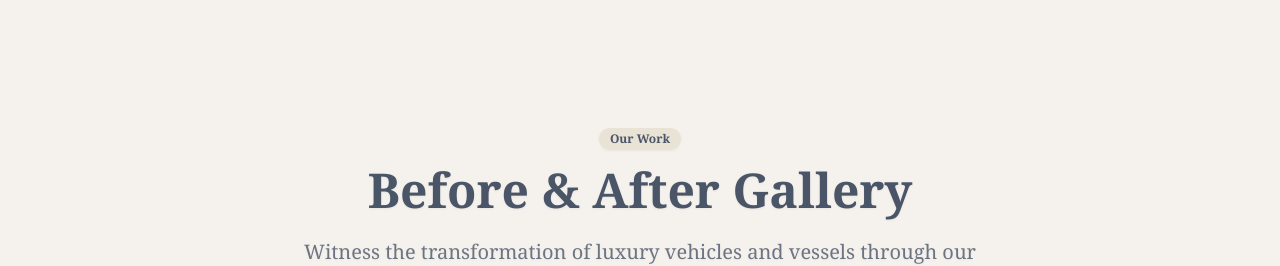
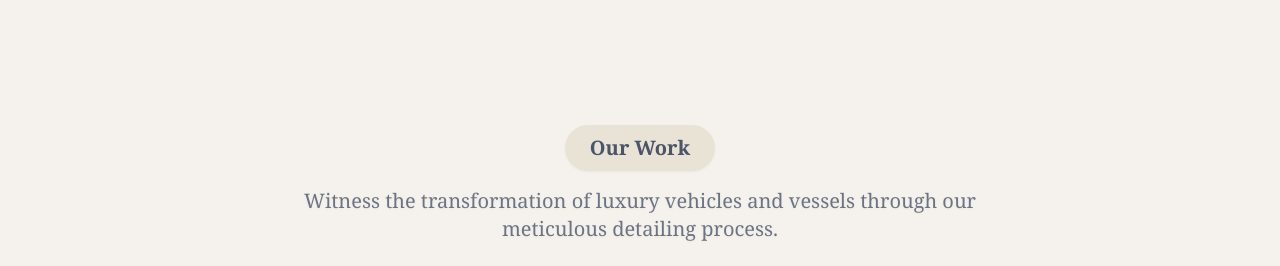
Before and after one commit to borourke9/admiral, a Next.js app: page / in a window 1280 px wide. Shown: the part 2660-2926 px from the top of the page. Built offline with nearby package versions, Linux system fonts and the light colour scheme.

Commit message:
Update gallery section header styling

```diff
--- a/app/page.tsx
+++ b/app/page.tsx
@@ -423,10 +423,9 @@ export default function AdmiralDetailing() {
         <div className="container mx-auto px-4">
           <div className="max-w-6xl mx-auto">
             <div className="text-center mb-12 sm:mb-16">
-              <Badge className="mb-4 bg-beige-200/90 text-vintage-navy font-serif drop-shadow-sm">Our Work</Badge>
-              <h2 className="text-3xl sm:text-4xl md:text-5xl font-serif font-bold text-vintage-navy mb-4 sm:mb-6 drop-shadow-sm">
-                Before & After Gallery
-              </h2>
+              <Badge className="mb-4 bg-beige-200/90 text-vintage-navy font-serif drop-shadow-sm text-lg sm:text-xl px-6 py-2">
+                Our Work
+              </Badge>
               <p className="text-lg sm:text-xl text-vintage-navy/80 max-w-3xl mx-auto leading-relaxed font-serif drop-shadow-sm">
                 Witness the transformation of luxury vehicles and vessels through our meticulous detailing process.
               </p>
```
